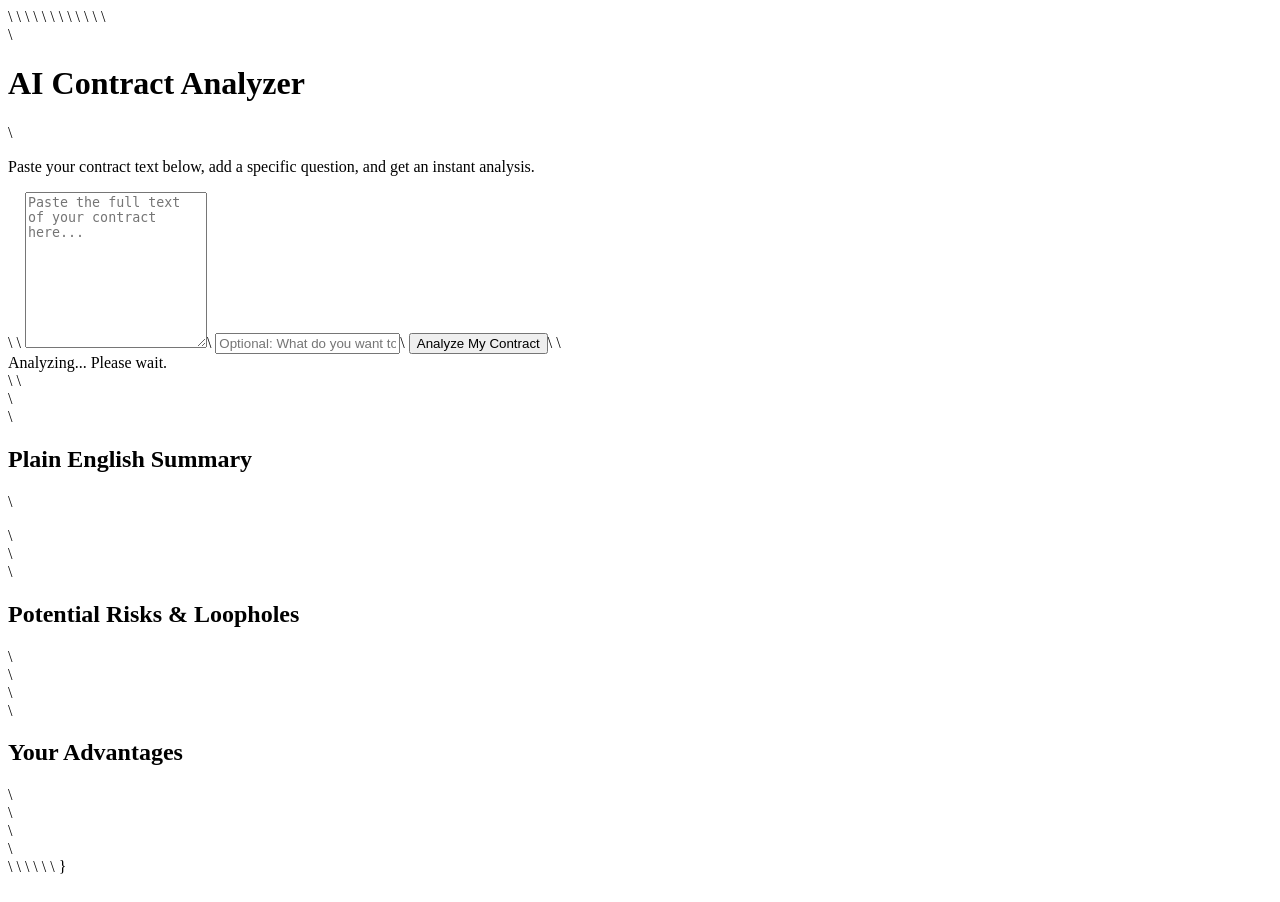
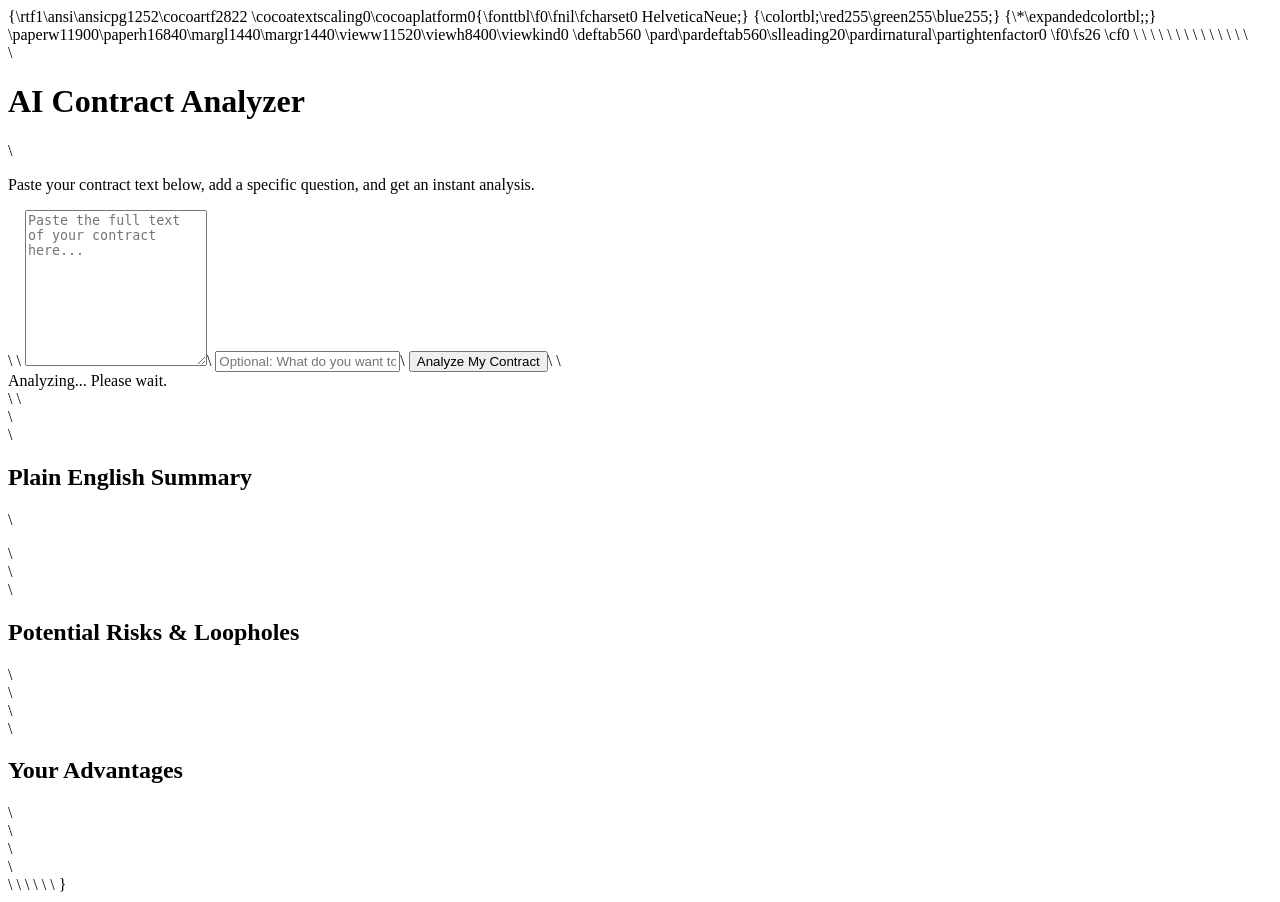
Before and after one commit to clausespy/cspy, a Flask app: template template/Index.html in a window 1280 px wide. Before the commit the page ends 874 px from the top, so only its background shows below. Run offline with Flask 3, Linux system fonts and the light colour scheme; the template is opened without the code that fills it, so the values that code supplies are empty.

Commit message:
Update Index.html

```diff
--- a/template/Index.html
+++ b/template/Index.html
@@ -1,4 +1,13 @@
+{\rtf1\ansi\ansicpg1252\cocoartf2822
+\cocoatextscaling0\cocoaplatform0{\fonttbl\f0\fnil\fcharset0 HelveticaNeue;}
+{\colortbl;\red255\green255\blue255;}
+{\*\expandedcolortbl;;}
+\paperw11900\paperh16840\margl1440\margr1440\vieww11520\viewh8400\viewkind0
+\deftab560
+\pard\pardeftab560\slleading20\pardirnatural\partightenfactor0
 
+\f0\fs26 \cf0 \
+\
 <!-- index.html - The Frontend User Interface -->\
 \
 <!DOCTYPE html>\
```
